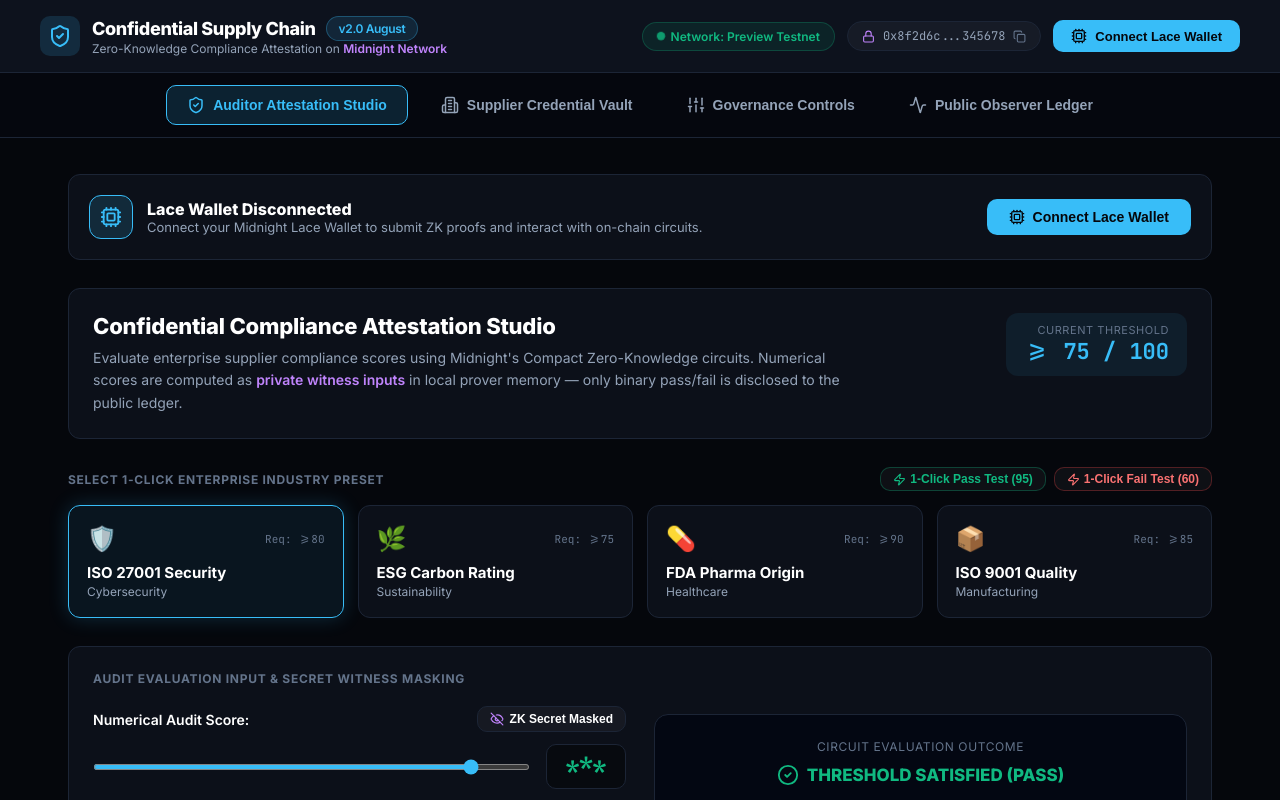
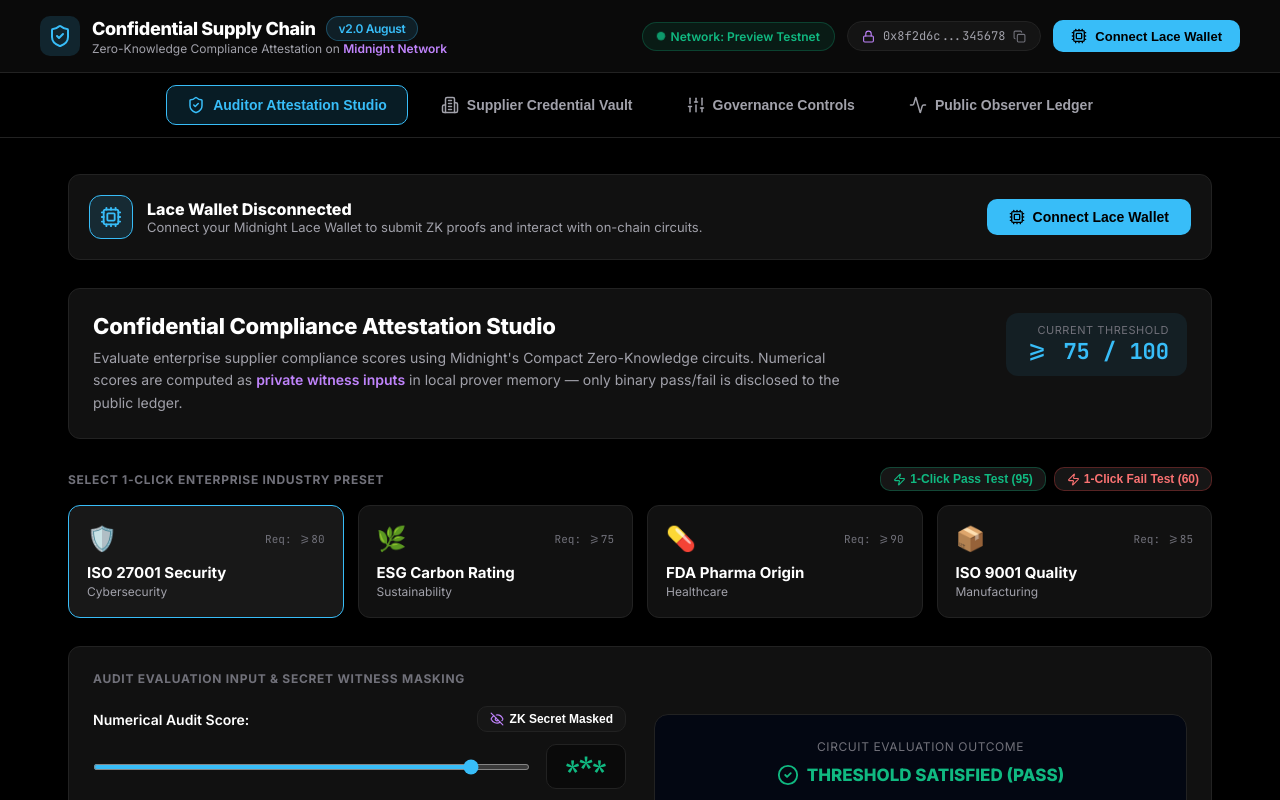
Before and after one commit to tulippp2004/confidential-supply-chain, a Next.js app in the folder frontend/: page / in a window 1280 px wide. Shown: the top 800 px of the page. Built offline with nearby package versions, Linux system fonts and the light colour scheme.

Commit message:
feat(theme): applied Pure Jet Black #000000 theme with #111111 flat charcoal cards and subtle #222222 borders

```diff
--- a/frontend/src/app/globals.css
+++ b/frontend/src/app/globals.css
@@ -1,11 +1,13 @@
 @import url('https://fonts.googleapis.com/css2?family=Inter:wght@300;400;500;600;700;800&family=JetBrains+Mono:wght@400;500;600;700&display=swap');
 
 :root {
-  --bg-matte-dark: #05070c;
-  --bg-card: #0c1019;
-  --bg-card-hover: #121824;
+  --bg-matte-dark: #000000;
+  --bg-card: #111111;
+  --bg-card-hover: #181818;
 
-  --border-subtle: #1c2536;
+  --border-subtle: #222222;
+  --border-hover: #333333;
+
   --cyan-bright: #38bdf8;
   --purple-zk: #c084fc;
   --emerald-pass: #10b981;
@@ -13,8 +15,8 @@
   --rose-fail: #f87171;
 
   --text-main: #ffffff;
-  --text-muted: #94a3b8;
-  --text-dim: #64748b;
+  --text-muted: #a1a1aa;
+  --text-dim: #71717a;
 }
 
 * {
@@ -24,8 +26,8 @@
 }
 
 body {
-  background-color: #05070c;
-  color: var(--text-main);
+  background-color: #000000;
+  color: #ffffff;
   font-family: 'Inter', -apple-system, BlinkMacSystemFont, sans-serif;
   min-height: 100vh;
   overflow-x: hidden;
@@ -36,10 +38,10 @@
   font-family: 'JetBrains Mono', monospace;
 }
 
-/* Pure Flat Charcoal Cards - Zero Glow */
+/* Pure Jet Black Flat Cards - Zero Blue Tint or Glow */
 .matte-card {
-  background: #0c1019;
-  border: 1px solid #1c2536;
+  background: #111111;
+  border: 1px solid #222222;
   border-radius: 12px;
   padding: 24px;
   box-shadow: none;
@@ -47,20 +49,21 @@
 }
 
 .matte-card:hover {
-  border-color: #2e3d54;
-  background: #121824;
+  border-color: #333333;
+  background: #181818;
 }
 
-/* Crisp Solid Action Buttons */
+/* Action Buttons */
 .btn-cyan {
   background: #38bdf8;
-  color: #05070c;
+  color: #000000;
   font-weight: 700;
   border: none;
   border-radius: 10px;
   padding: 12px 24px;
   cursor: pointer;
   transition: all 0.2s ease;
+  box-shadow: none;
 }
 
 .btn-cyan:hover {
@@ -70,13 +73,14 @@
 
 .btn-purple {
   background: #c084fc;
-  color: #05070c;
+  color: #000000;
   font-weight: 700;
   border: none;
   border-radius: 10px;
   padding: 12px 24px;
   cursor: pointer;
   transition: all 0.2s ease;
+  box-shadow: none;
 }
 
 .btn-purple:hover {
@@ -86,13 +90,14 @@
 
 .btn-amber {
   background: #fbbf24;
-  color: #05070c;
+  color: #000000;
   font-weight: 700;
   border: none;
   border-radius: 10px;
   padding: 12px 24px;
   cursor: pointer;
   transition: all 0.2s ease;
+  box-shadow: none;
 }
 
 .btn-amber:hover {
@@ -101,9 +106,9 @@
 }
 
 .btn-ghost {
-  background: rgba(255, 255, 255, 0.04);
-  color: var(--text-main);
-  border: 1px solid #1c2536;
+  background: #161616;
+  color: #ffffff;
+  border: 1px solid #222222;
   font-weight: 600;
   border-radius: 10px;
   padding: 8px 16px;
@@ -112,14 +117,14 @@
 }
 
 .btn-ghost:hover {
-  background: rgba(255, 255, 255, 0.08);
-  border-color: #2e3d54;
+  background: #222222;
+  border-color: #333333;
 }
 
 /* Badges */
 .badge-cyan {
   background: rgba(56, 189, 248, 0.12);
-  color: var(--cyan-bright);
+  color: #38bdf8;
   border: 1px solid rgba(56, 189, 248, 0.3);
   padding: 4px 12px;
   border-radius: 20px;
@@ -129,7 +134,7 @@
 
 .badge-purple {
   background: rgba(192, 132, 252, 0.12);
-  color: var(--purple-zk);
+  color: #c084fc;
   border: 1px solid rgba(192, 132, 252, 0.3);
   padding: 4px 12px;
   border-radius: 20px;
@@ -139,7 +144,7 @@
 
 .badge-emerald {
   background: rgba(16, 185, 129, 0.12);
-  color: var(--emerald-pass);
+  color: #10b981;
   border: 1px solid rgba(16, 185, 129, 0.3);
   padding: 4px 12px;
   border-radius: 20px;
@@ -159,8 +164,8 @@
 
 /* Terminal Log Console */
 .terminal-console {
-  background: #020408;
-  border: 1px solid #1c2536;
+  background: #050505;
+  border: 1px solid #222222;
   border-radius: 10px;
   padding: 14px 18px;
   font-family: 'JetBrains Mono', monospace;
@@ -177,9 +182,9 @@
   height: 6px;
 }
 ::-webkit-scrollbar-track {
-  background: #05070c;
+  background: #000000;
 }
 ::-webkit-scrollbar-thumb {
-  background: #1c2536;
+  background: #222222;
   border-radius: 3px;
 }
--- a/frontend/src/app/page.tsx
+++ b/frontend/src/app/page.tsx
@@ -199,7 +199,7 @@
     <div style={{ minHeight: '100vh', display: 'flex', flexDirection: 'column' }}>
 
       {/* ─── Header ────────────────────────────────────────────────────────── */}
-      <header style={{ borderBottom: '1px solid var(--border-subtle)', background: '#0d121d', backdropFilter: 'blur(16px)', padding: '16px 28px', position: 'sticky', top: 0, zIndex: 100 }}>
+      <header style={{ borderBottom: '1px solid var(--border-subtle)', background: '#0a0a0a', backdropFilter: 'blur(16px)', padding: '16px 28px', position: 'sticky', top: 0, zIndex: 100 }}>
         <div style={{ maxWidth: 1200, margin: '0 auto', display: 'flex', alignItems: 'center', justifyContent: 'space-between', flexWrap: 'wrap', gap: 16 }}>
 
           {/* Logo & Brand */}
@@ -267,7 +267,7 @@
       </header>
 
       {/* ─── 4 WORKSPACE NAV SWITCHER ─────────────────────────────────────── */}
-      <div style={{ borderBottom: '1px solid var(--border-subtle)', background: '#05070e', padding: '12px 28px' }}>
+      <div style={{ borderBottom: '1px solid var(--border-subtle)', background: '#000000', padding: '12px 28px' }}>
         <div style={{ maxWidth: 1200, margin: '0 auto', display: 'flex', alignItems: 'center', justifyContent: 'center', gap: 12, flexWrap: 'wrap' }}>
 
           <button
@@ -435,8 +435,8 @@
                       padding: 18,
                       cursor: 'pointer',
                       borderColor: selectedPreset.id === preset.id ? 'var(--cyan-bright)' : 'var(--border-subtle)',
-                      background: selectedPreset.id === preset.id ? 'rgba(56, 189, 248, 0.08)' : 'var(--bg-card)',
-                      boxShadow: selectedPreset.id === preset.id ? '0 0 20px rgba(56, 189, 248, 0.2)' : 'none'
+                      background: selectedPreset.id === preset.id ? '#181818' : 'var(--bg-card)',
+                      boxShadow: 'none'
                     }}
                   >
                     <div style={{ display: 'flex', justifyContent: 'space-between', alignItems: 'center', marginBottom: 10 }}>
```
